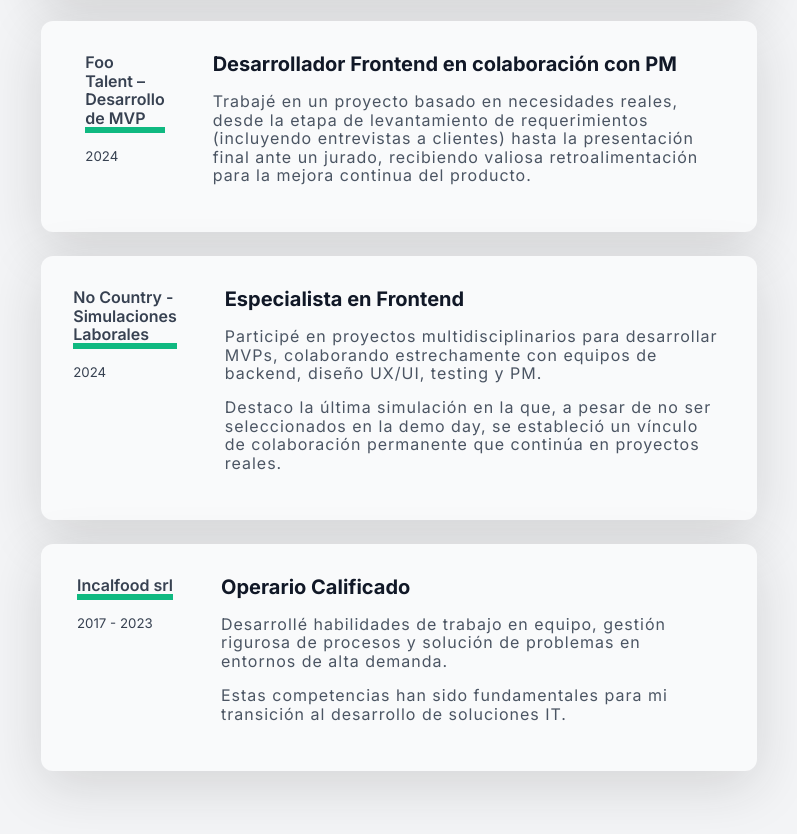
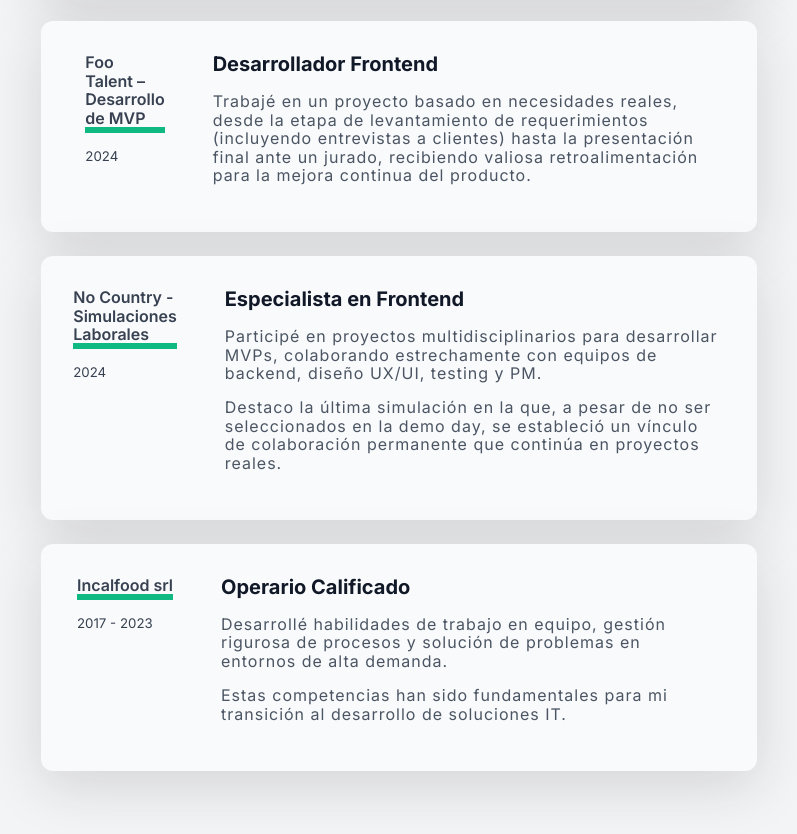
Before and after one commit to mauro-l/portfolio, a website: page index.html in a window 1280 px wide. Shown: the part 3982-4816 px from the top of the page, without its empty margins (241-1038 px from the left). Drawn offline with nearby package versions, Linux system fonts and the light colour scheme.

Commit message:
fix: Update job title in experience section

```diff
--- a/index.html
+++ b/index.html
@@ -435,7 +435,7 @@
               <h5>2024</h5>
             </div>
             <div class="card-exp-detail">
-              <h2>Desarrollador Frontend en colaboración con PM</h2>
+              <h2>Desarrollador Frontend</h2>
               <p class="description-section">
                 Trabajé en un proyecto basado en necesidades reales, desde la
                 etapa de levantamiento de requerimientos (incluyendo entrevistas
```
